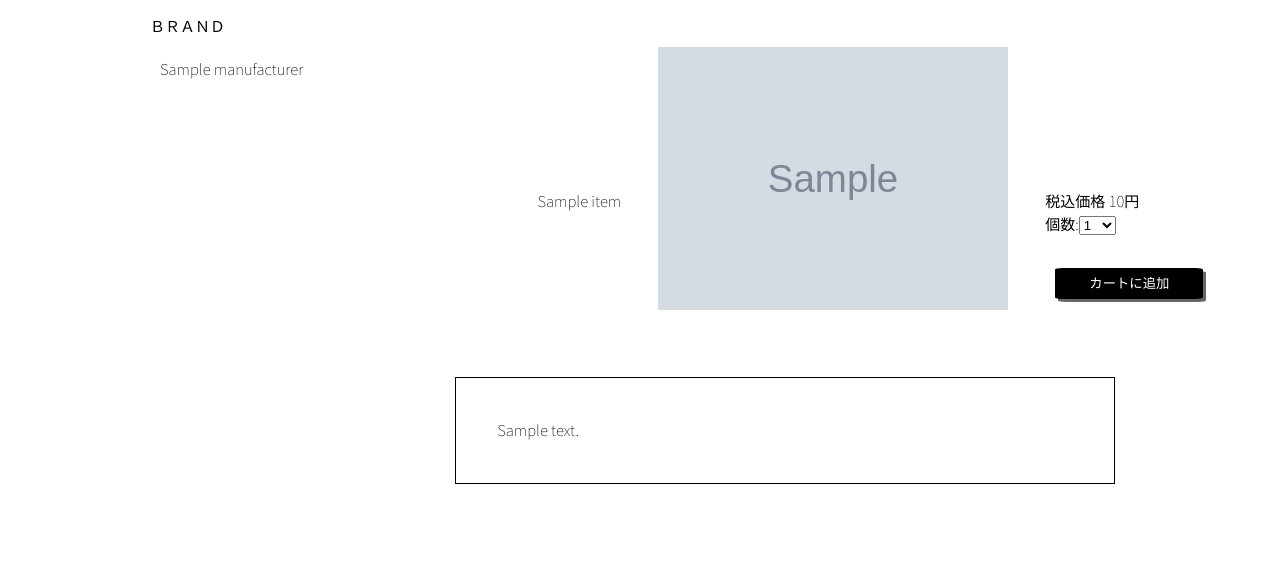
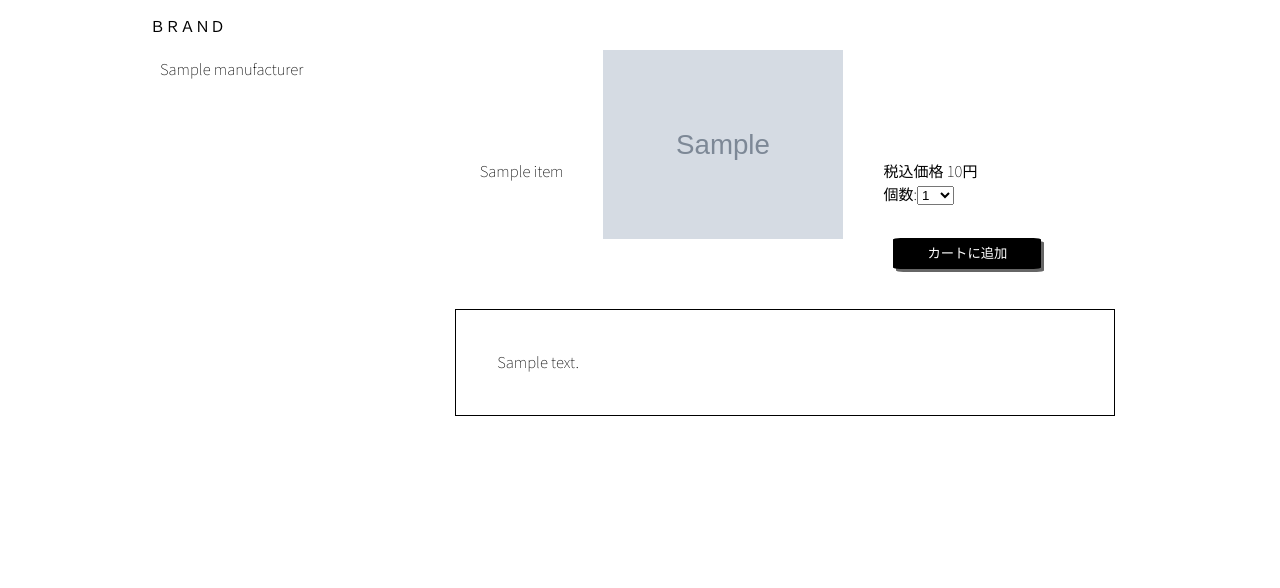
Before and after one commit to Aso2001392/ECsite, a PHP site: page /detail.php?id=1 in a window 1280 px wide. Shown: the part 120-708 px from the top of the page. Run offline with PHP 8.4, Linux system fonts and the light colour scheme; tables that the repository leaves empty or names only in its code hold one stand-in row (values such as "Sample post"); grey boxes marked "Sample" are stand-in pictures.

Commit message:
CSS修正　12/16

```diff
--- a/PHP/css/style.css
+++ b/PHP/css/style.css
@@ -325,17 +325,17 @@ table {
 /*-----------------------------------商品詳細-----------------------------------*/
 /*商品詳細に表示される画像*/
 .img_detail{
-    width: 350px;
+    width: 30%;
     margin: 5%;
 }
 /*商品詳細に表示される名前、画像、価格、カートボタンを横並びにする*/
 .detail{
     display:flex;
-    margin-left: 10%;
+    margin-left: 3%;
 }
 /*商品詳細に表示される名前、価格、カートボタンの上の余白*/
 .detail_name{
-    margin-top: 180px;
+    margin-top: 150px;
 }
 
 
```
